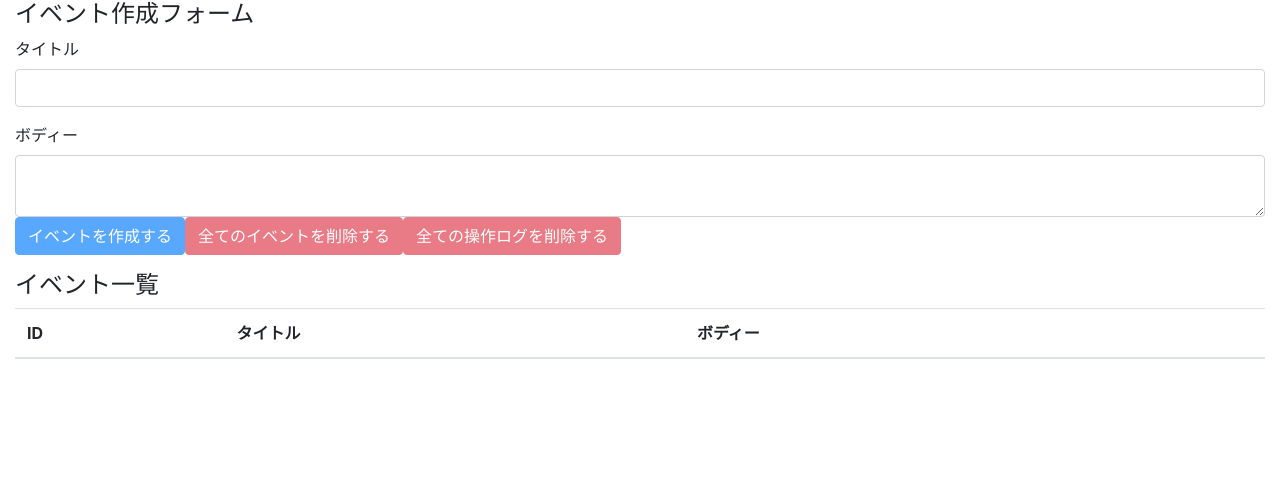
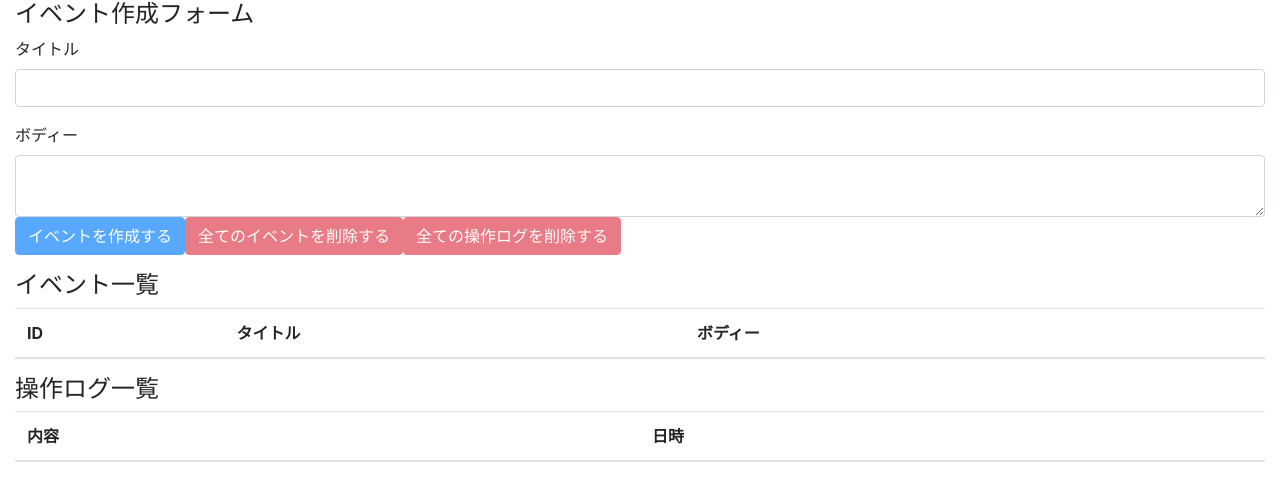
Before and after one commit to musyu36/hooks-practice, a React (Create React App) app: page / in a window 1280 px wide. Shown: the top 500 px of the page. Built offline with nearby package versions, Linux system fonts and the light colour scheme.

Commit message:
display all operation logs

```diff
--- a/src/components/App.js
+++ b/src/components/App.js
@@ -3,6 +3,7 @@
 
 import EventForm from "./EventForm";
 import Events from "./Events";
+import OperationLogs from "./OperationLogs";
 import reducer from "../reducers";
 import AppContext from "../contexts/AppContext";
 // indexのインポートはindexの部分を省略可
@@ -24,6 +25,7 @@
       <div className="container-fluid">
         <EventForm />
         <Events />
+        <OperationLogs />
       </div>
     </AppContext.Provider>
   );
--- /dev/null
+++ b/src/components/OperationLog.js
@@ -0,0 +1,12 @@
+import React from "react";
+
+const OperationLog = ({ operationLog }) => {
+  return (
+    <tr>
+      <td>{operationLog.description}</td>
+      <td>{operationLog.operatedAt}</td>
+    </tr>
+  );
+};
+
+export default OperationLog;
--- /dev/null
+++ b/src/components/OperationLogs.js
@@ -0,0 +1,28 @@
+import React, { useContext } from "react";
+
+import OperationLog from "./OperationLog";
+import AppContext from "../contexts/AppContext";
+
+const OperationLogs = () => {
+  const { state } = useContext(AppContext);
+  return (
+    <>
+      <h4>操作ログ一覧</h4>
+      <table className="table table-hover">
+        <thead>
+          <tr>
+            <th>内容</th>
+            <th>日時</th>
+          </tr>
+        </thead>
+        <tbody>
+          {state.operationLogs.map((operationLog, index) => {
+            return <OperationLog key={index} operationLog={operationLog} />;
+          })}
+        </tbody>
+      </table>
+    </>
+  );
+};
+
+export default OperationLogs;
--- a/src/reducers/operationLogs.js
+++ b/src/reducers/operationLogs.js
@@ -6,14 +6,14 @@
     case ADD_OPERATION_LOG:
       const operationLog = {
         description: action.description,
-        operateAt: action.operatedAt,
+        operatedAt: action.operatedAt,
       };
       //ログの先頭に新規ログを追加して返す
       return [operationLog, ...state];
     case DELETE_ALL_OPERATION_LOGS:
       return [];
     default:
-      return [];
+      return state;
   }
 };
 
```
